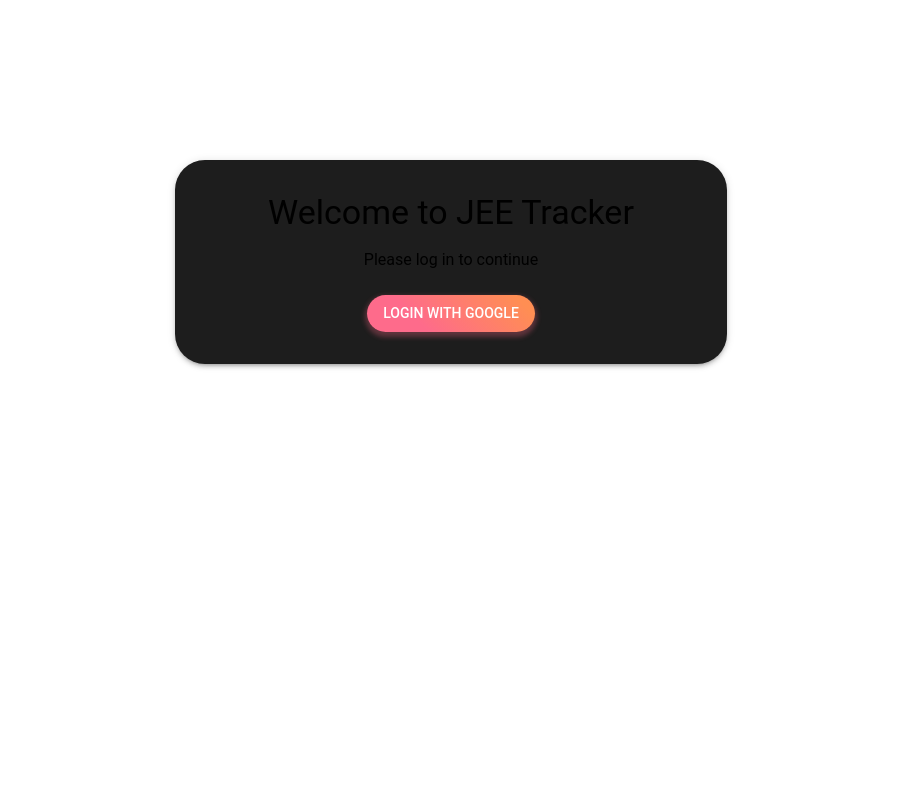
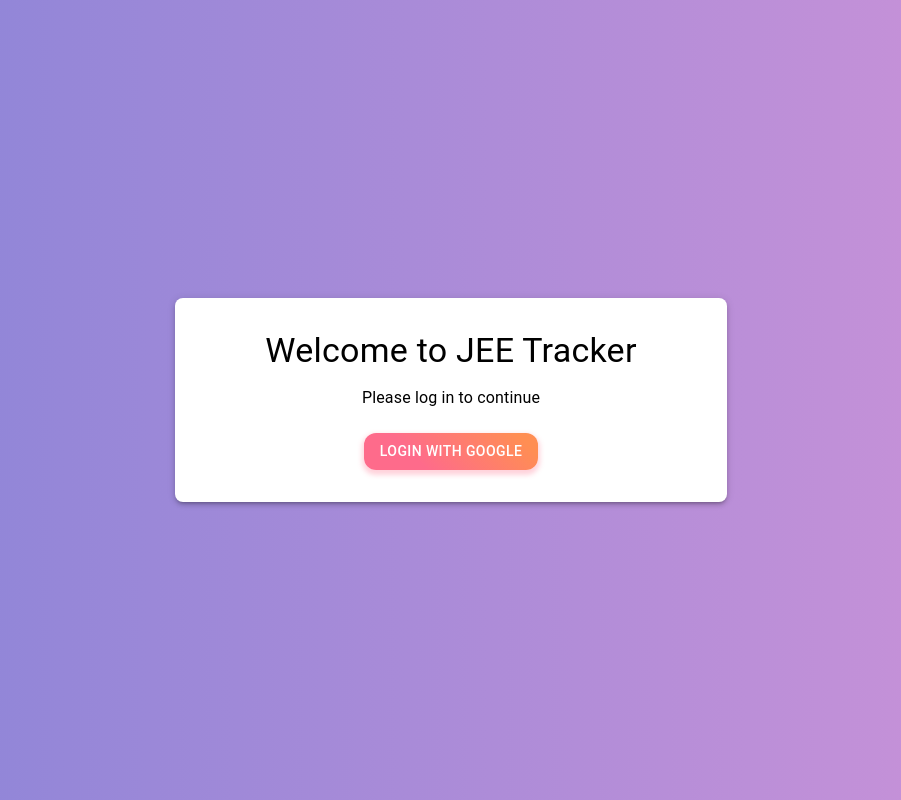
Before and after one commit to vedantsinggh/elevate, a React (Create React App) app: page /login in a window 1280 px wide. Shown: the whole page, without its empty margins (189-1090 px from the left). Built offline with nearby package versions, Linux system fonts and the light colour scheme; no server answers.

Commit message:
update login page

```diff
--- a/src/pages/Login.js
+++ b/src/pages/Login.js
@@ -1,8 +1,11 @@
 import React, { useEffect } from 'react';
-import { Button, Container, Typography, Box, CircularProgress } from '@mui/material';
+import { Button, Container, Typography, Box } from '@mui/material';
 import { signInWithPopup, GoogleAuthProvider, onAuthStateChanged } from 'firebase/auth';
 import { auth, db, doc, getDoc, setDoc } from '../firebase';
 import { useNavigate } from 'react-router-dom';
+import { useTheme, createTheme, ThemeProvider } from '@mui/material/styles';
+import { keyframes } from '@emotion/react';
+import styled from '@emotion/styled';
 
 const subjects = [
   {
@@ -65,6 +68,7 @@ const initializeUserData = async (userId) => {
 
 const Login = () => {
   const navigate = useNavigate();
+  const theme = useTheme();
 
   useEffect(() => {
     const unsubscribe = onAuthStateChanged(auth, (user) => {
@@ -92,30 +96,94 @@ const Login = () => {
     }
   };
 
+  const lightModeTheme = createTheme({
+    palette: {
+      mode: 'light',
+    },
+  });
+
+  // Animation keyframes
+  const fadeIn = keyframes`
+    from {
+      opacity: 0;
+    }
+    to {
+      opacity: 1;
+    }
+  `;
+
+  const slideIn = keyframes`
+    from {
+      transform: translateY(-20px);
+      opacity: 0;
+    }
+    to {
+      transform: translateY(0);
+      opacity: 1;
+    }
+  `;
+
+  const StyledBox = styled(Box)`
+    animation: ${slideIn} 1s ease-out;
+  `;
+
+  const StyledTypography = styled(Typography)`
+    animation: ${fadeIn} 1.5s ease-in;
+  `;
+
+  const StyledButton = styled(Button)`
+    animation: ${fadeIn} 2s ease-in;
+    &:hover {
+      transform: scale(1.05);
+      transition: transform 0.3s ease-in-out;
+    }
+  `;
+
   return (
-    <Container maxWidth="sm" sx={{ textAlign: 'center', marginTop: '20vh' }}>
-      <Box sx={{ bgcolor: 'background.paper', p: 4, borderRadius: 2, boxShadow: 3 }}>
-        <Typography variant="h4" gutterBottom>
+    <Box
+      sx={{
+        display: 'flex',
+        alignItems: 'center',
+        justifyContent: 'center',
+        minHeight: '100vh',
+        backgroundImage: `linear-gradient(to right, ${theme.palette.primary.main}, ${theme.palette.secondary.main})`,
+      }}
+    >
+      <Container maxWidth="sm" sx={{ textAlign: 'center' }}>
+        <ThemeProvider theme={lightModeTheme}>
+          <StyledBox
+            sx={{
+              bgcolor: 'background.paper',
+              p: 4,
+              borderRadius: 2,
+              boxShadow: 3,
+            }}
+          >
+            <StyledTypography variant="h4" gutterBottom>
               Welcome to JEE Tracker
-        </Typography>
-        <Typography variant="subtitle1" gutterBottom>
+            </StyledTypography>
+            <StyledTypography variant="subtitle1" gutterBottom>
               Please log in to continue
-        </Typography>
-        <Button
+            </StyledTypography>
+            <StyledButton
               variant="contained"
-          color="primary"
               onClick={handleLogin}
               sx={{
                 mt: 2,
                 background: 'linear-gradient(45deg, #FE6B8B 30%, #FF8E53 90%)',
                 borderRadius: 3,
                 boxShadow: '0 3px 5px 2px rgba(255, 105, 135, .3)',
+                '&:hover': {
+                  background: 'linear-gradient(45deg, #FF8E53 30%, #FE6B8B 90%)',
+                },
               }}
             >
               Login with Google
-        </Button>
+            </StyledButton>
+          </StyledBox>
+        </ThemeProvider>
+      </Container>
     </Box>
-    </Container>
   );
 };
 
```
Lines whose indentation alone changed are shown as unchanged.
